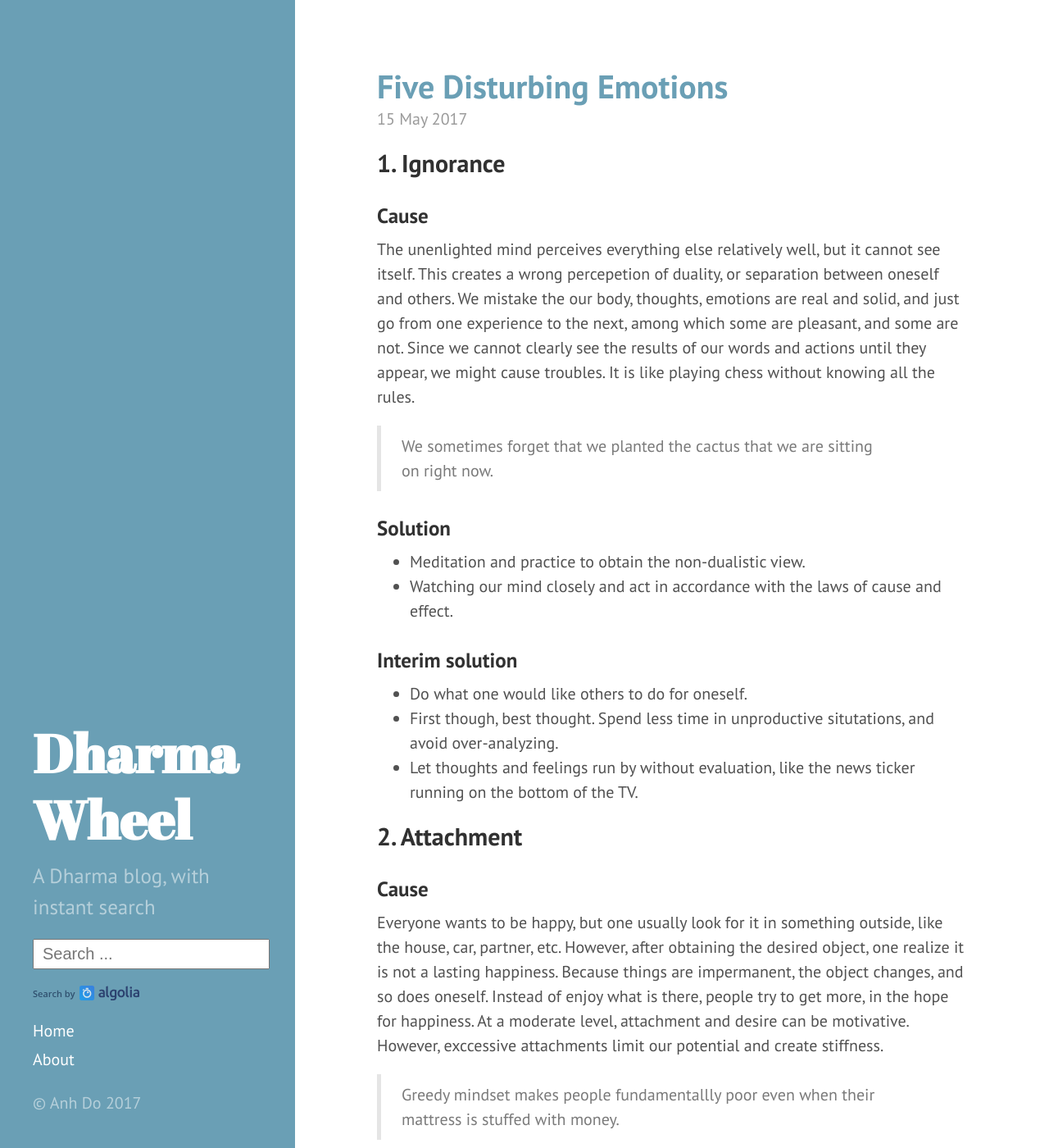
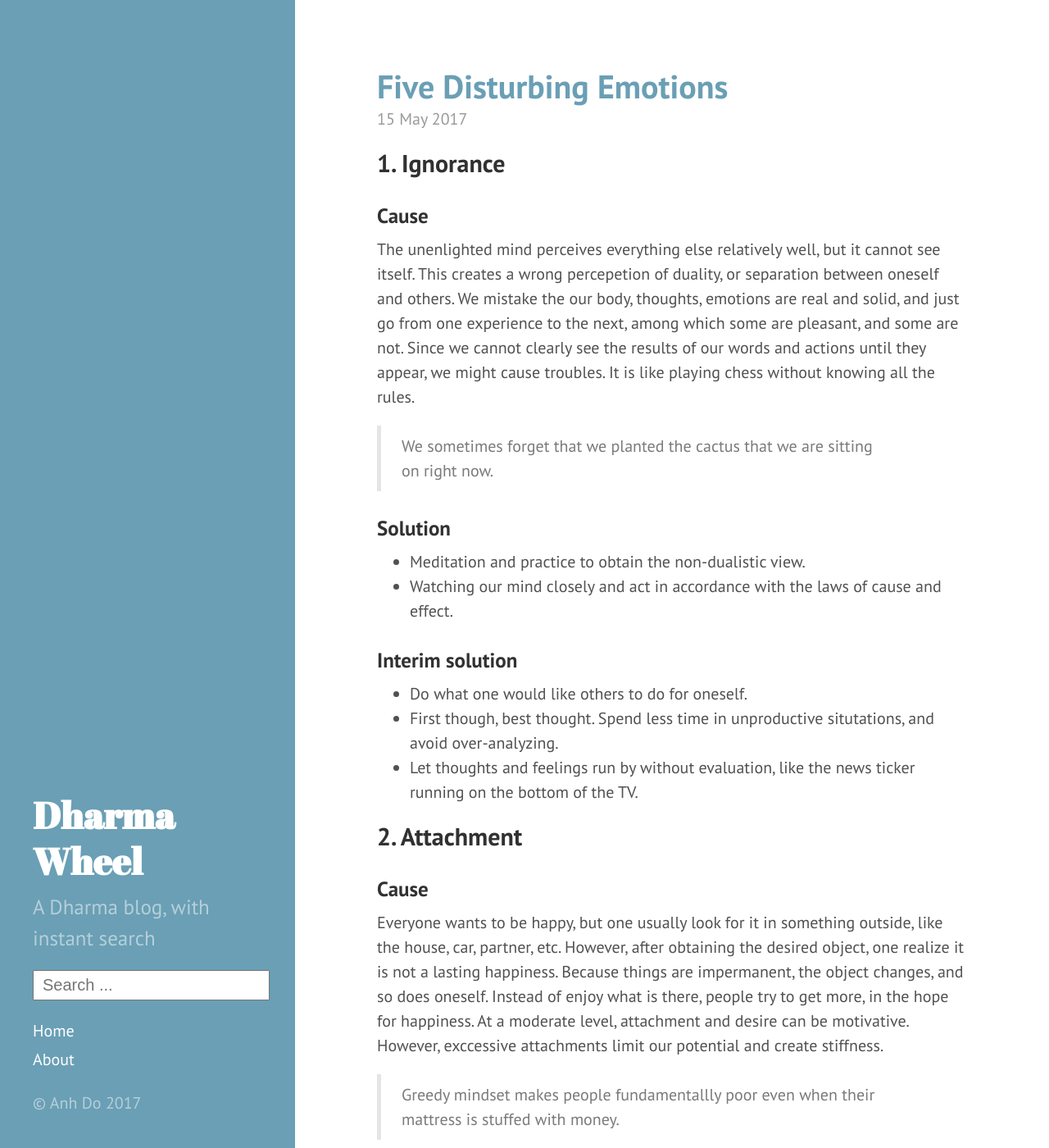
Before and after one commit to lithienanh/hyde, a Jekyll site: the page built from index.html, in a window 1280 px wide and 1400 px high. Shown: the whole window at 82% size. Built offline with Jekyll 4.4.1, drawn with Linux system fonts in a browser that asks for light colours; nearby versions of some CDN libraries; the list of posts is cut into pages by our own code; comment, search, counter and statistics services are not loaded.

Commit message:
Sidebar change

```diff
--- a/_includes/sidebar.html
+++ b/_includes/sidebar.html
@@ -10,7 +10,6 @@
     </div>
 
     <input type="text" class="algolia__input js-algolia__input" autocomplete="off" name="query" placeholder="Search ..." />
-    <img src="/assets/algolia-powered-by.svg">
 
     <nav class="sidebar-nav">
       <a class="sidebar-nav-item{% if page.url == site.baseurl %} active{% endif %}" href="{{ site.baseurl }}/">Home</a>
--- a/public/css/hyde.css
+++ b/public/css/hyde.css
@@ -80,7 +80,7 @@ html {
   color: #fff;
   margin-top: 0;
   font-family: "Abril Fatface", serif;
-  font-size: 3.25rem;
+  font-size: 2.25rem;
 }
 
 /* Sidebar nav */
```
